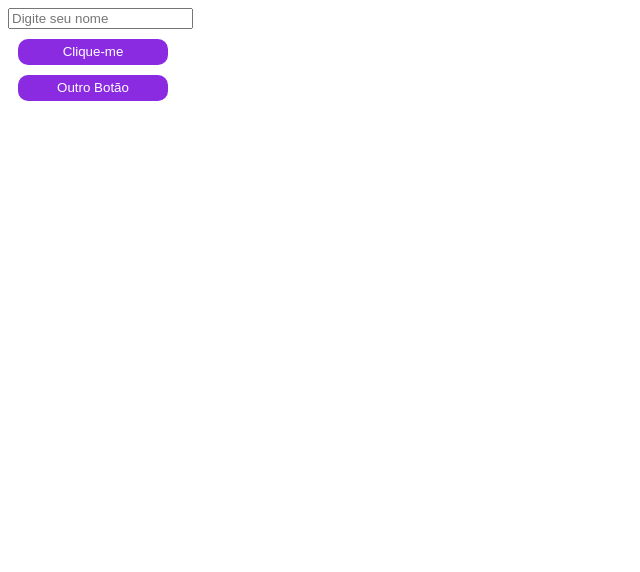
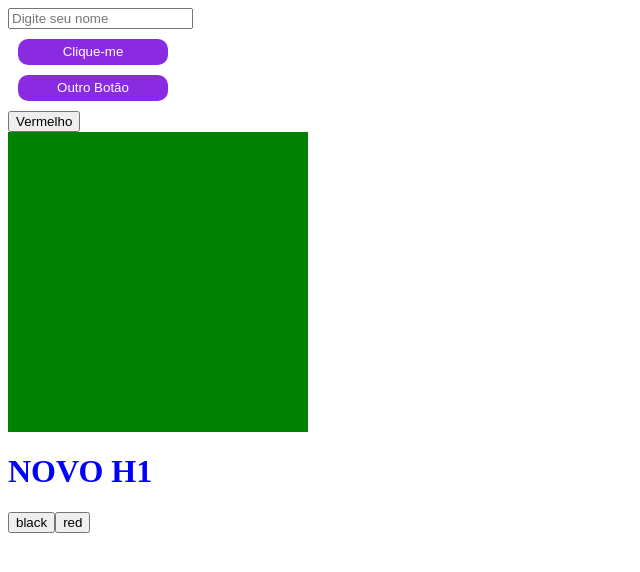
Before and after one commit to rodrigoabreu01/cursojavascript, a plain HTML site: page index.html in a window 1280 px wide. Shown: the whole page, without its empty margins (0-640 px from the left). Drawn offline with Linux system fonts and the light colour scheme.

Commit message:
treinamentos

```diff
--- a/index.css
+++ b/index.css
@@ -9,3 +9,9 @@
     display: block;
     margin: 10px;
 }
+
+.container3{
+    width: 300px;
+    height: 300px;
+    background-color: green;
+}
--- a/index.html
+++ b/index.html
@@ -18,7 +18,22 @@
 
 
 
+
+    <div class="" id="container2">
+
+    </div>
+
+
+    <div class="container3">
+
+    </div>
+
+
+
+
     <script src="index.js">
+    </script>
+    <script src="index2.js">
     </script>
 
 </body>
--- /dev/null
+++ b/index2.js
@@ -0,0 +1,17 @@
+document.write('<h1>NOVO H1</h1>');
+document.querySelector('h1').style.color = 'blue';
+document.querySelector('#container2').innerHTML = ('<button class="novo-button">Vermelho</button>');
+document.write('<button class="botao-black">black</black>');
+document.write('<button class="botao-red">red</black>');
+document.querySelector('.novo-button').onclick = function(){
+ alert('olá mundo');
+}
+
+
+
+document.querySelector('.botao-red').onclick = function(){
+    document.querySelector('.container3').style.backgroundColor = 'red';
+}
+document.querySelector('.botao-black').onclick = function(){
+    document.querySelector('.container3').style.backgroundColor = 'black';
+}
```
Also changed, not shown: index.js (+22 -0 lines), pngegg.png (added), pngegg2.png (added).
